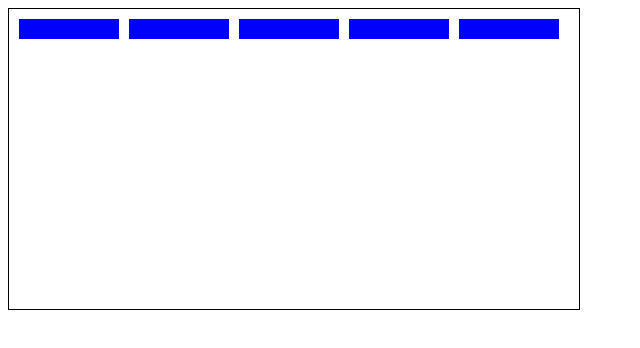
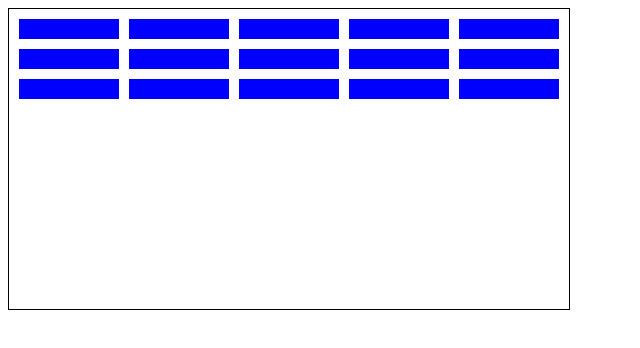
Before and after one commit to inclined4X/Breakout-Game, a plain HTML site: page index.html in a window 1280 px wide. Shown: the whole page, without its empty margins (0-640 px from the left). Drawn offline with Linux system fonts and the light colour scheme.

Commit message:
added all 15 blocks

```diff
--- a/script.js
+++ b/script.js
@@ -19,16 +19,16 @@ const blocks = [
   new Block(230, 270),
   new Block(340, 270),
   new Block(450, 270),
-  //   new Block(10, 270),
-  //   new Block(10, 270),
-  //   new Block(10, 270),
-  //   new Block(10, 270),
-  //   new Block(10, 270),
-  //   new Block(10, 270),
-  //   new Block(10, 270),
-  //   new Block(10, 270),
-  //   new Block(10, 270),
-  //   new Block(10, 270),
+  new Block(10, 240),
+  new Block(120, 240),
+  new Block(230, 240),
+  new Block(340, 240),
+  new Block(450, 240),
+  new Block(10, 210),
+  new Block(120, 210),
+  new Block(230, 210),
+  new Block(340, 210),
+  new Block(450, 210),
 ];
 // draw my block
 function addBlocks() {
--- a/styles.css
+++ b/styles.css
@@ -1,6 +1,6 @@
 .grid {
   position: absolute;
-  width: 570px;
+  width: 560px;
   height: 300px;
   border: 1px solid black;
 }
```
